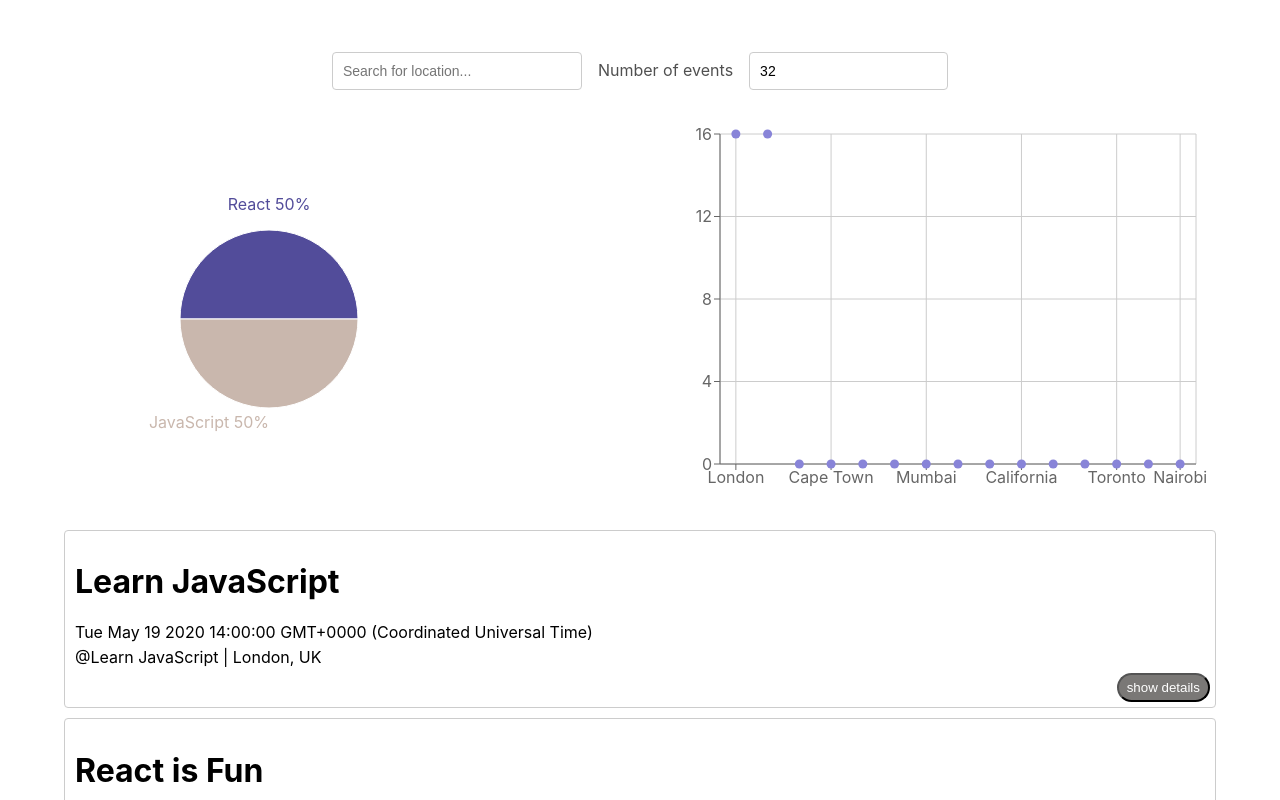
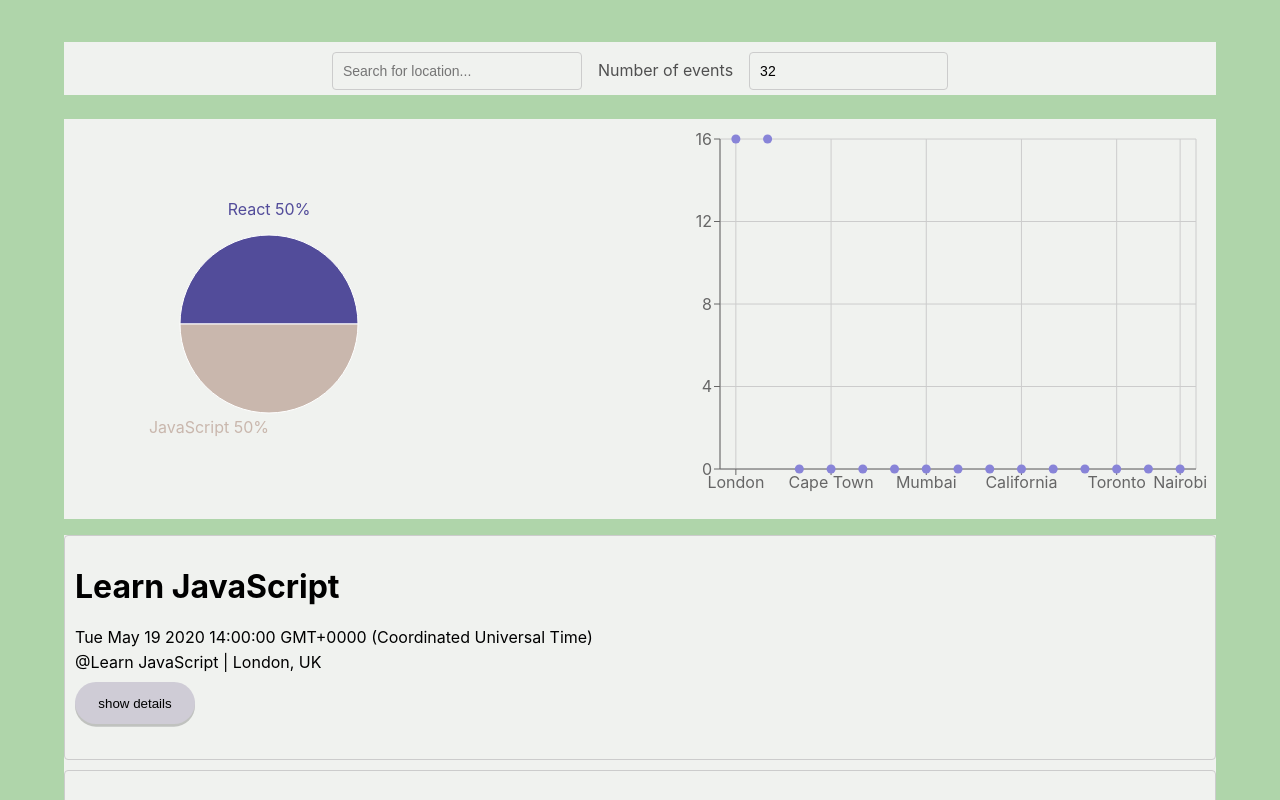
Before and after one commit to RemanBalak/MeetUp, a React (Create React App) app: page / in a window 1280 px wide. Shown: the top 800 px of the page. Built offline with nearby package versions, Linux system fonts and the light colour scheme; what atatus-spa would draw is missing.

Commit message:
Updated css of page

```diff
--- a/src/App.css
+++ b/src/App.css
@@ -2,10 +2,12 @@
 .App {
   text-align: center;
   padding: 2% 5%;
+  background-color: #afd5aa;
 }
 
 .App * {
   box-sizing: border-box;
+  background-color: #f0f2ef;
 }
 
 .filters {
@@ -42,6 +44,7 @@ input[type='number'] {
   line-height: 20px;
   align-self: center;
   height: 38px;
+  margin-bottom: 5px;
 }
 
 .city {
@@ -93,15 +96,17 @@ input[type='number'] {
 }
 
 .details-btn {
-  position: absolute;
-  right: 5px;
-  bottom: 5px;
-  padding: 5px 8px;
-  outline: none;
+  padding: 1em 1.25em;
+  border-radius: 3em;
+  border: none;
+  box-shadow: 0 0.2em hsla(0, 0%, 0%, 20%);
+  width: 120px;
   cursor: pointer;
-  color: white;
-  background-color: #7a7876;
-  border-radius: 30px;
+  background-color: #cfccd6;
+  margin-top: 5px;
+}
+.details-btn:hover {
+  opacity: 0.8;
 }
 
 .name {
```
